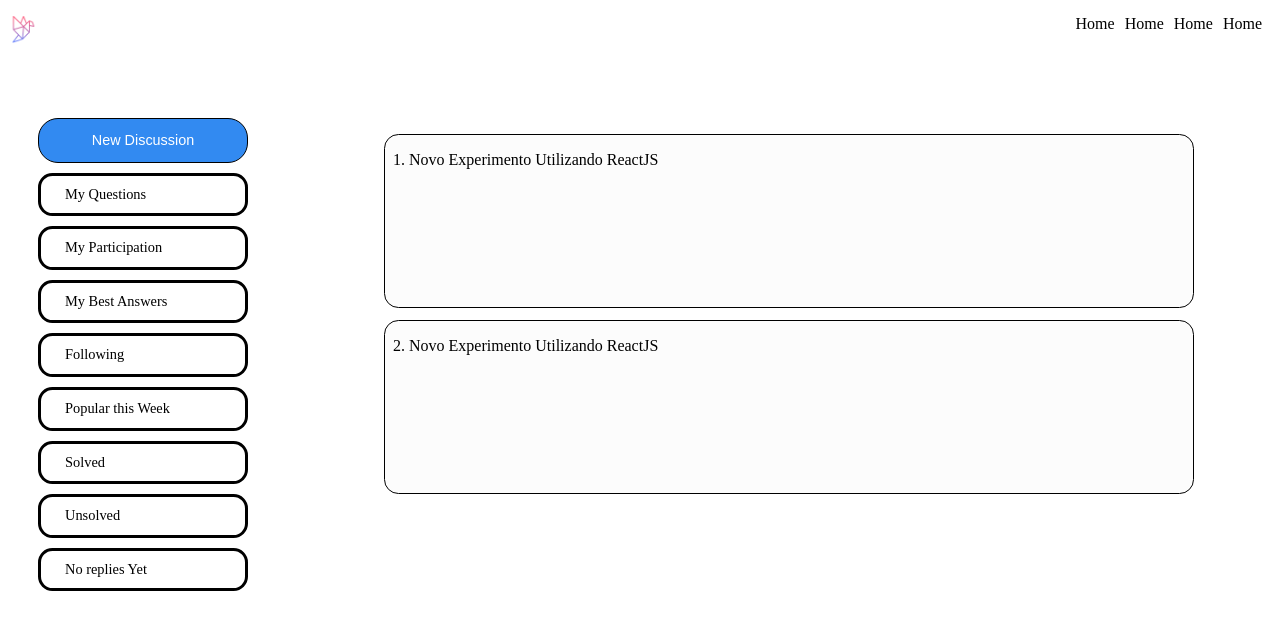
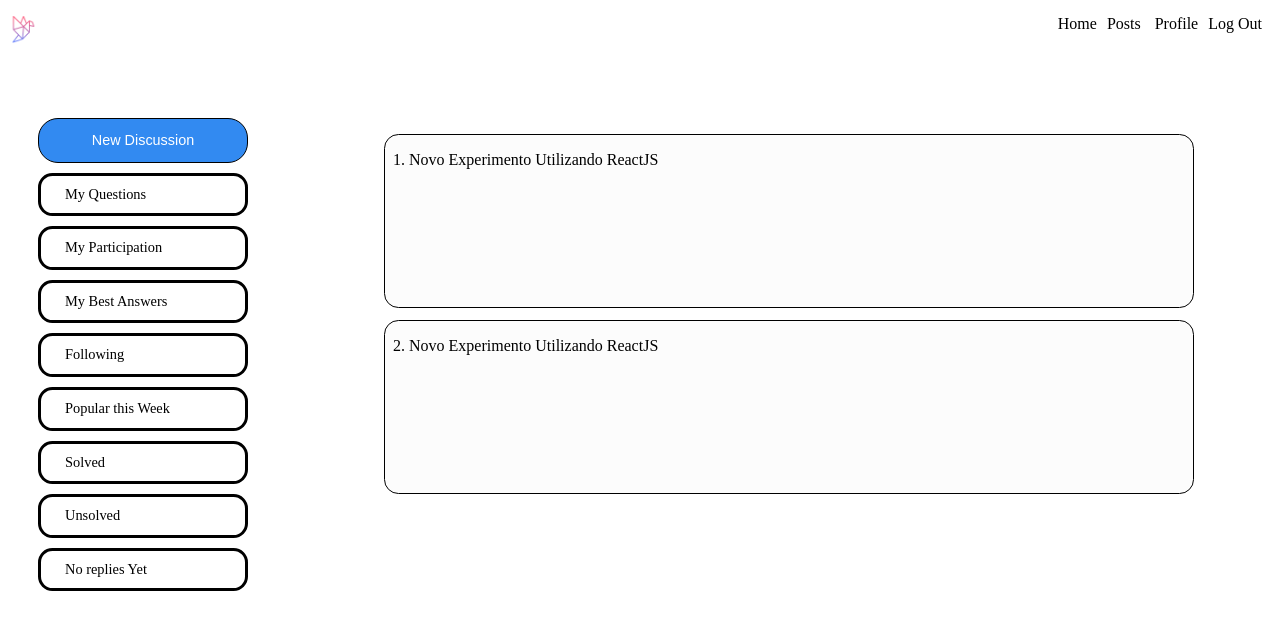
Before and after one commit to luanrjjj/tsuru, a Next.js app in the folder forumTsu/tsuruforum/: page / in a window 1280 px wide. Shown: the top 630 px of the page. Built offline with nearby package versions, Linux system fonts and the light colour scheme; no server answers.

Commit message:
insert api axios connection

```diff
--- a/forumTsu/tsuruforum/components/header/index.tsx
+++ b/forumTsu/tsuruforum/components/header/index.tsx
@@ -1,4 +1,4 @@
-import React from "react";
+import React, {useEffect,useState} from "react";
 
 
 
@@ -19,21 +19,40 @@ import {
 } from './styles'
 
 import logoImg from '../../assets/images/origami.png'
-
+import api from '../../services/api';
 
 interface Post {
   id:string;
   title:string;
 
+}
 
+
+interface Thread {
+  id:string;
+  title:string;
+
+}
+
+interface Threads {
+  threads:Thread[]
 }
 
 interface Posts {
   posts:Post[]
 }
 const Forum:React.FC = () => {
+ const [threads,setThreads] = useState<Thread[]>([])
+  const posts:any = [{"id":"1","title":"Novo Experimento Utilizando ReactJS"},{"id":"1","title":"Novo Experimento Utilizando ReactJS"}];
 
-  const posts:any = [{"id":"1","title":"Novo Experimento Utilizando ReactJS"},{"id":"1","title":"Novo Experimento Utilizando ReactJS"}];
+
+  useEffect(() => {
+     api.get('/api/threads').then(response=>  {
+      setThreads(response.data);
+    })
+  },[])
+
+console.log(threads)
 
   return (
     <>
@@ -43,9 +62,9 @@ const Forum:React.FC = () => {
           <HeaderLogo><img src={logoImg.src}></img></HeaderLogo>
           <HeaderContent>
             <span>Home</span>
-            <span>Home</span>
-            <span>Home</span>
-            <span>Home</span>
+            <span>Posts </span>
+            <span>Profile</span>
+            <span>Log Out</span>
 
 
 
--- a/forumTsu/tsuruforum/package.json
+++ b/forumTsu/tsuruforum/package.json
@@ -13,6 +13,7 @@
     "@emotion/react": "^11",
     "@emotion/styled": "^11",
     "@types/styled-components": "^5.1.12",
+    "axios": "^0.21.1",
     "framer-motion": "^4",
     "next": "11.1.0",
     "react": "17.0.2",
--- a/forumTsu/tsuruforum/pages/index.tsx
+++ b/forumTsu/tsuruforum/pages/index.tsx
@@ -7,8 +7,6 @@ const Home: NextPage = () => {
 return (
   <>
   <Forum/>
-
-
   </>
 )
 }
--- /dev/null
+++ b/forumTsu/tsuruforum/services/api.ts
@@ -0,0 +1,7 @@
+import axios from 'axios';
+
+const api = axios.create({
+  baseURL: 'http://localhost:8000',
+});
+
+export default api;
```
Also changed, not shown: 2 other files (tests, documents, lock files or other folders).
